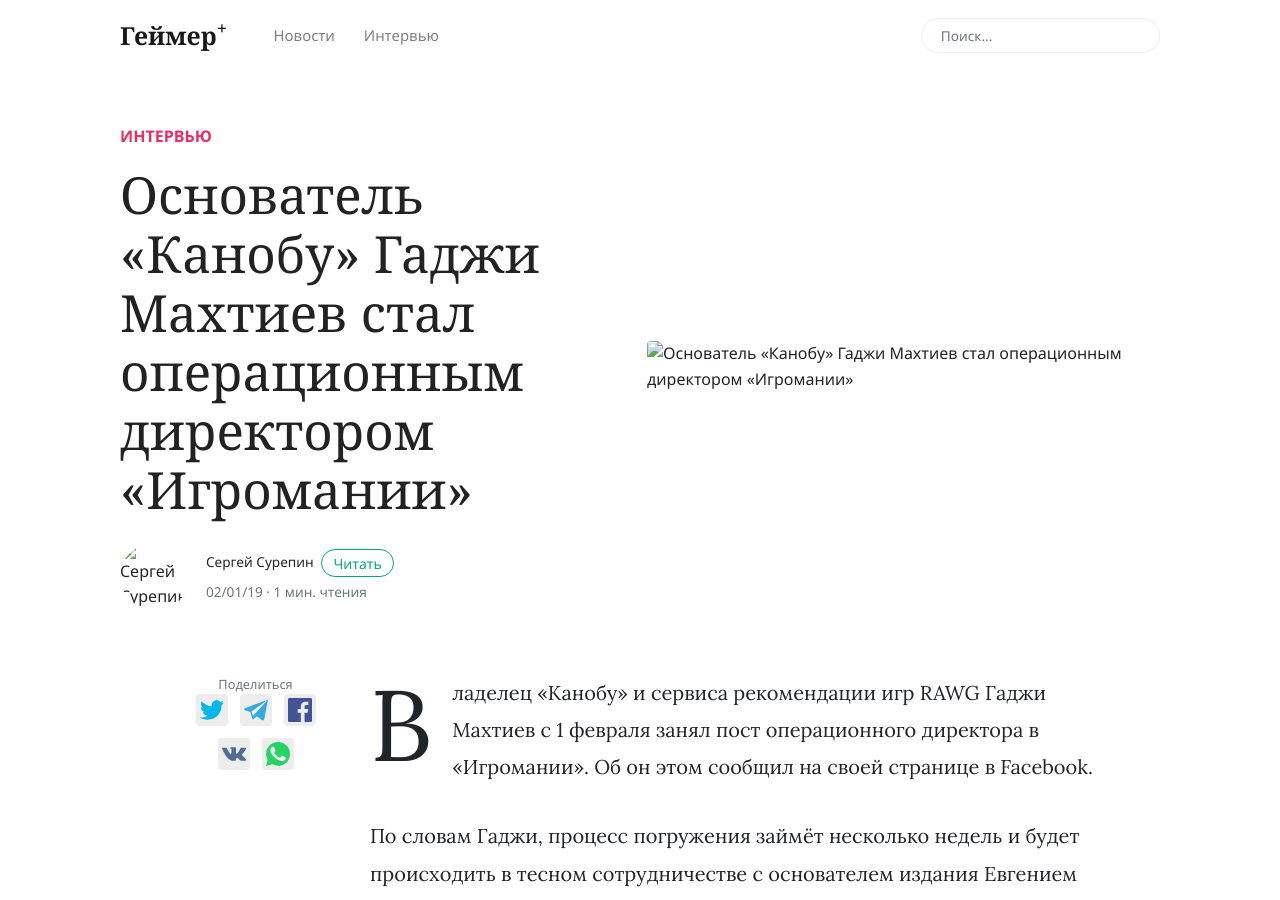
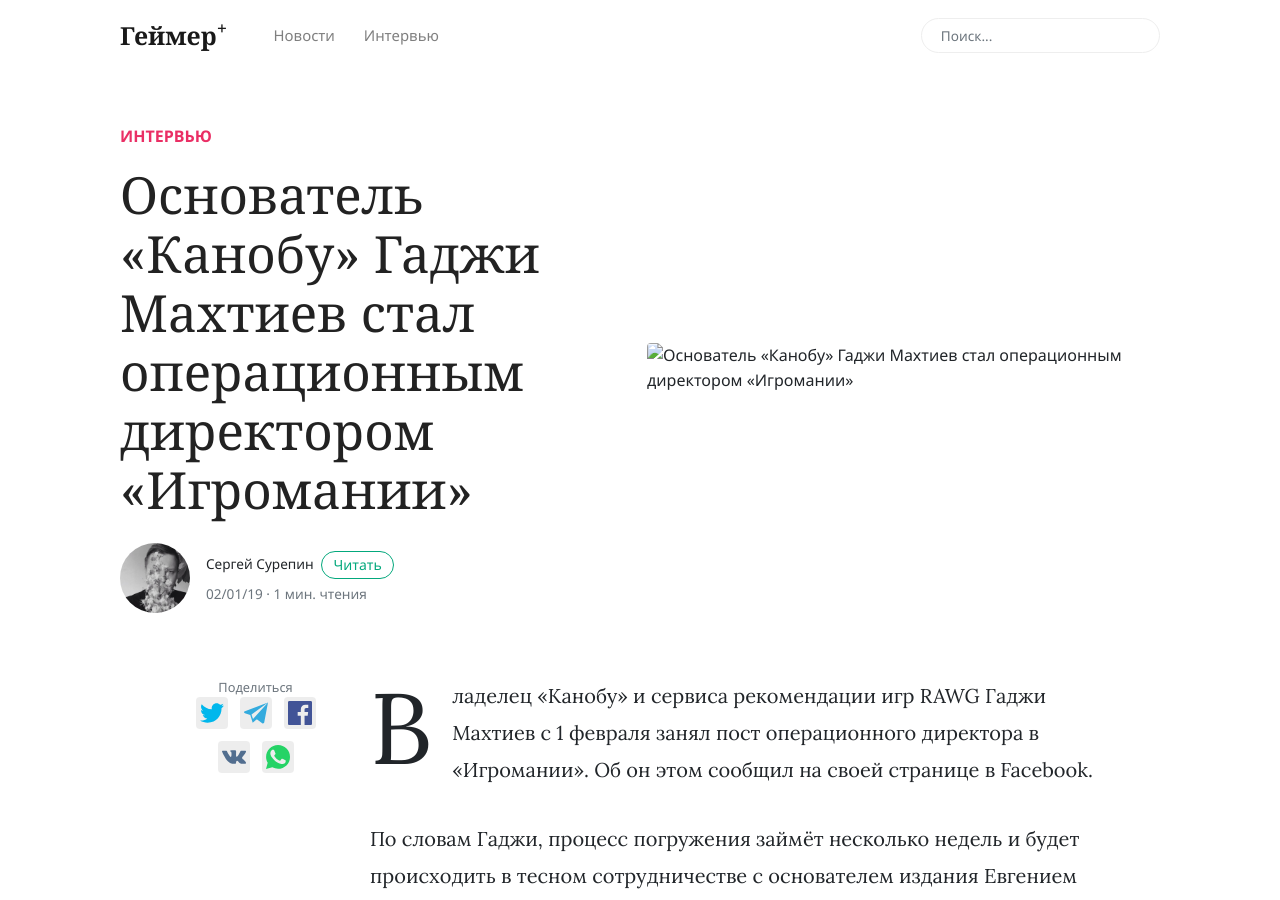
Before and after one commit to rutina-digital/gmr.plus, a Jekyll site: the page built from _posts/2019-02-01-gadji-igromania.md, in a window 1280 px wide and 900 px high. Built offline with Jekyll 4.4.1, drawn with Linux system fonts in a browser that asks for light colours; nearby versions of some CDN libraries; comment, search, counter and statistics services are not loaded.

Commit message:
Add files via upload

```diff
--- a/_layouts/post.html
+++ b/_layouts/post.html
@@ -17,7 +17,7 @@
 					<h1 class="display-4 mb-4 article-headline">{{ page.title }}</h1>
 					<div class="d-flex align-items-center">
                         {% if author.avatar %}
-                        <img class="rounded-circle" src="{{site.baseurl}}{{author.avatar}}" alt="{{author.name}}" width="70"/>
+                        <img class="rounded-circle" src="{{site.baseurl}}/{{author.avatar}}" alt="{{author.name}}" width="70"/>
                         {% endif %}
 						<small class="ml-3"> {% if author.avatar %} {{ author.name }} <span><a target="_blank" href="{{ author.twitter }}" class="btn btn-outline-success btn-sm btn-round ml-1">Читать</a></span>{% endif %}
                             <span class="text-muted d-block mt-1">{{ page.date | date: "%D" }} · {% include meta-read-time.html %}</span>
```
